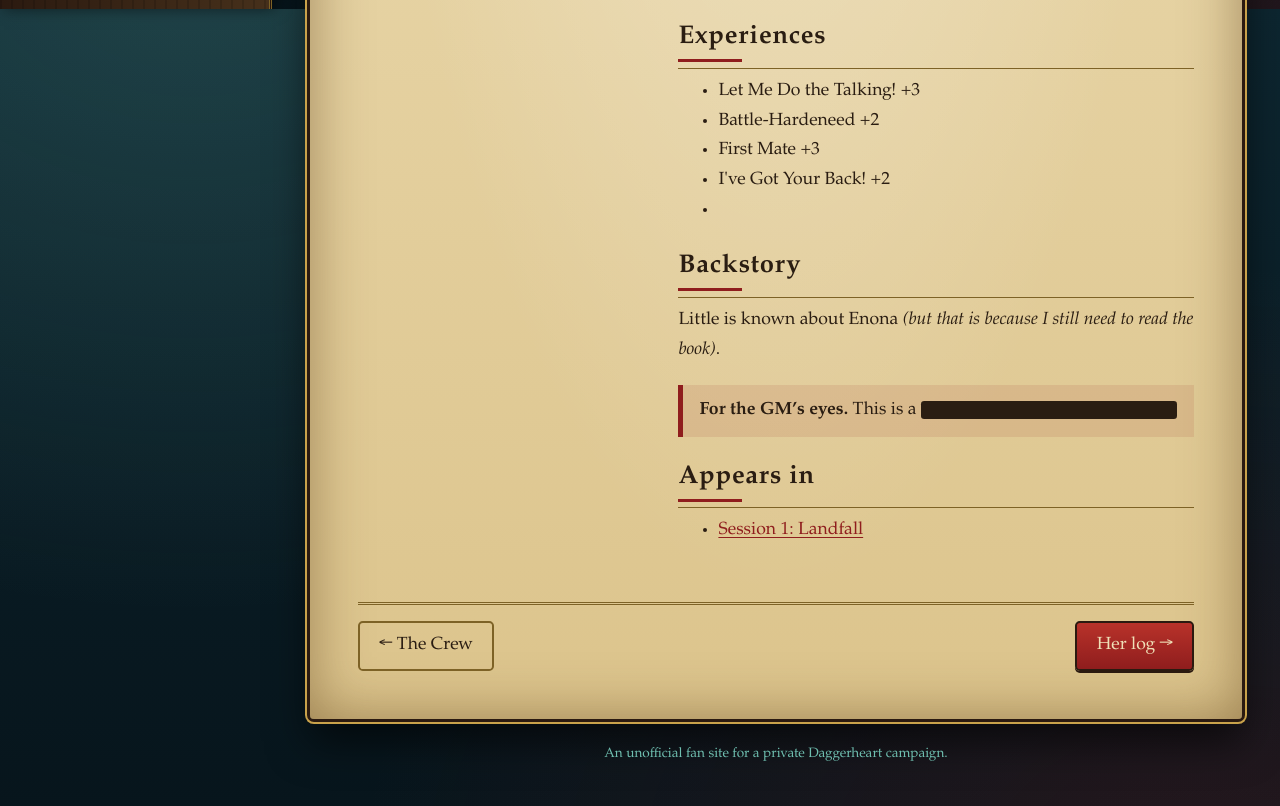
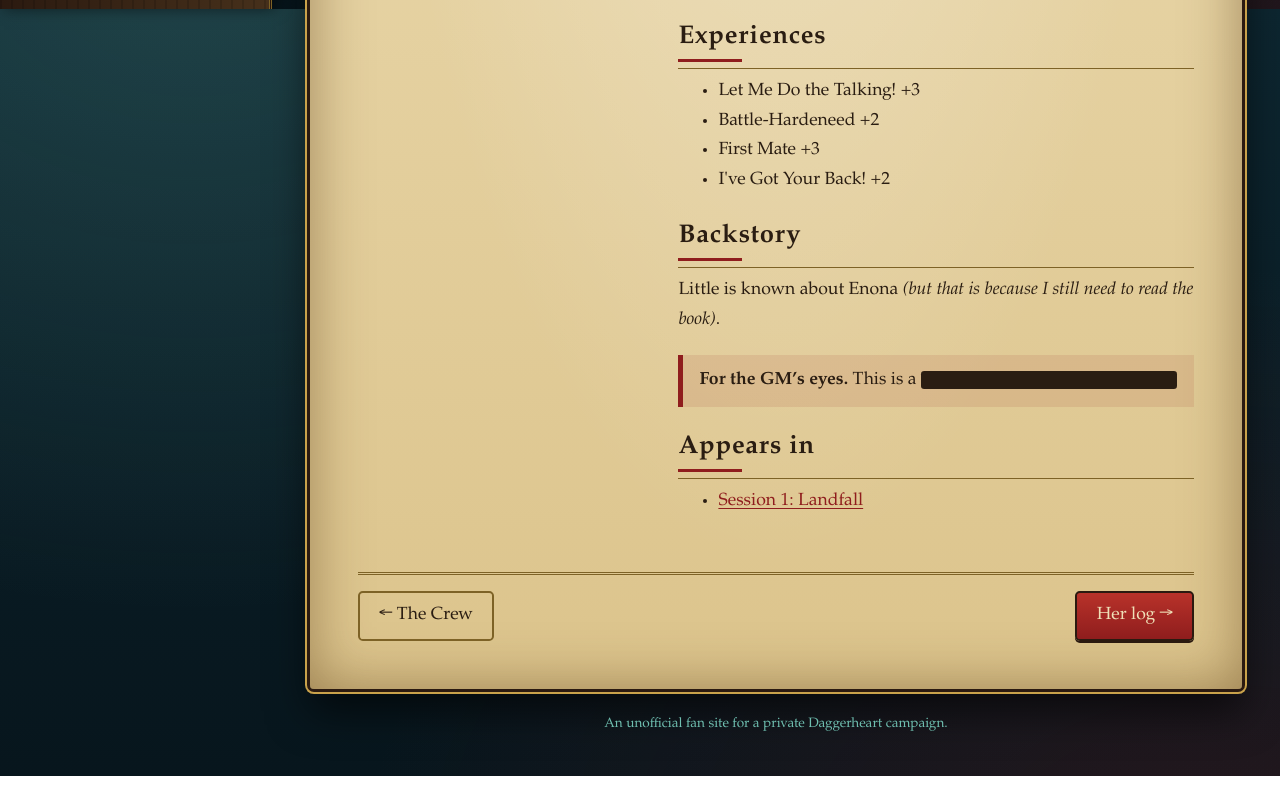
Before and after one commit to itteerde/itteerde.github.io, a website: page AEExport/ws/characters/enona.html in a window 1280 px wide. Shown: the part 791-1597 px from the top of the page. After the commit the page ends 1567 px from the top, so only its background shows below. Drawn offline with Linux system fonts and the light colour scheme.

Commit message:
typo, tag closed

```diff
--- a/AEExport/ws/characters/enona.html
+++ b/AEExport/ws/characters/enona.html
@@ -37,7 +37,7 @@
 <dt>Hope</dt><dd><span class="pips hope" data-max="6" data-on="2"></span></dd>
 </dl>
 <h2>Experiences</h2>
-<ul><li>Let Me Do the Talking! +3</li><li>Battle-Hardeneed +2</li><li>First Mate +3</li><li>I've Got Your Back! +2<li></ul>
+<ul><li>Let Me Do the Talking! +3</li><li>Battle-Hardeneed +2</li><li>First Mate +3</li><li>I've Got Your Back! +2</li></ul>
 <h2>Backstory</h2>
 <p>Little is known about Enona <i>(but that is because I still need to read the book)</i>.</p>
 <div class="note danger"><strong>For the GM’s eyes.</strong> This is a <span class="spoiler" data-pagefind-ignore>tech demo that has no meaning.</span></div>
```
